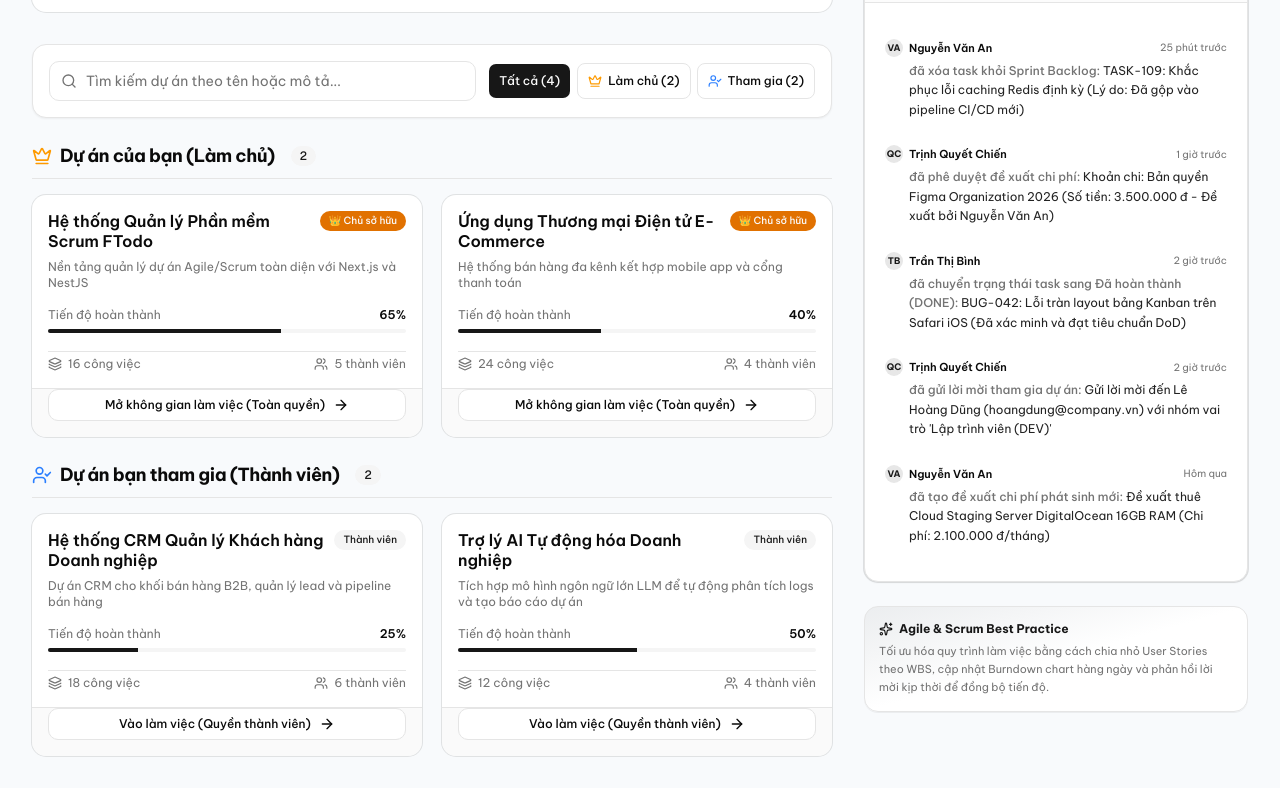
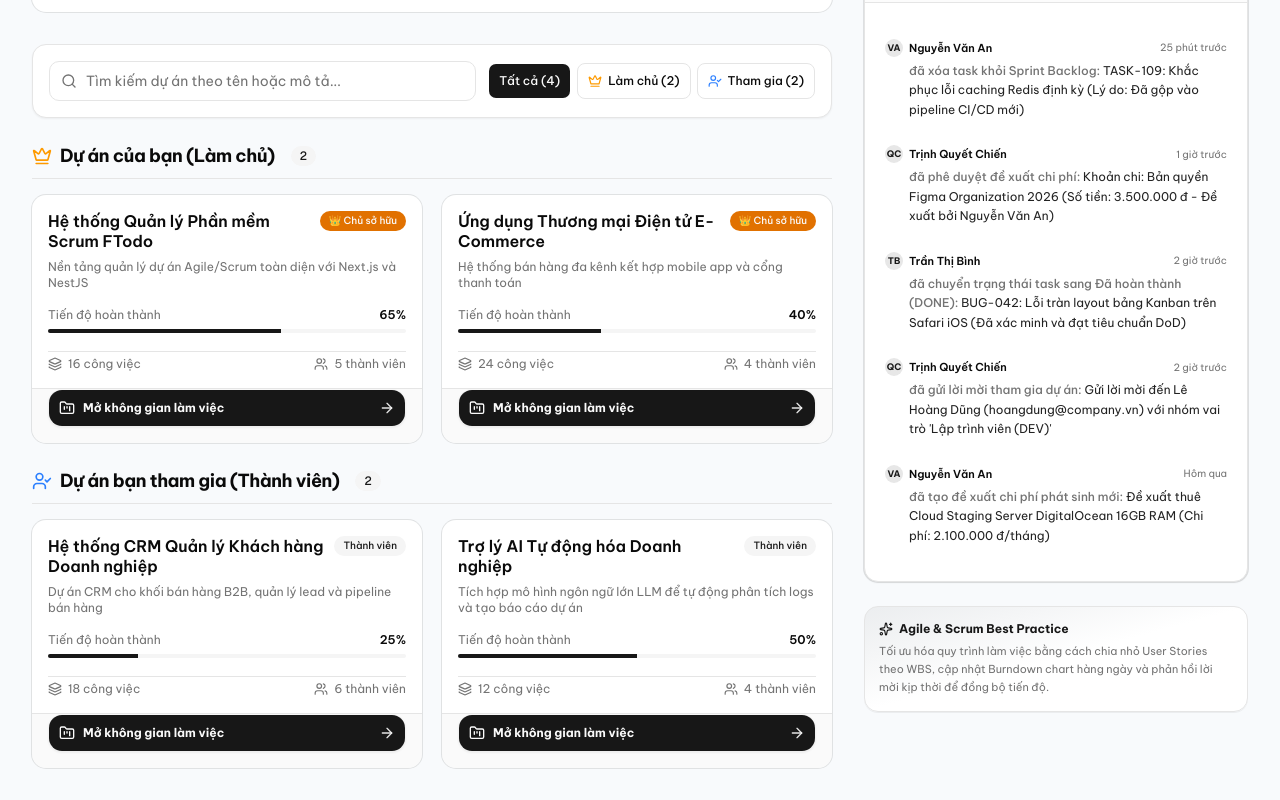
Before and after one commit to trinhquyetchien/FTodo, a Next.js app in the folder frontend/: page / in a window 1280 px wide. Shown: the part 676-1476 px from the top of the page. Built offline with nearby package versions, Linux system fonts and the light colour scheme.

Commit message:
style(dashboard): make open workspace button prominent with primary styling and hover animation

```diff
--- a/frontend/src/app/(dashboard)/page.tsx
+++ b/frontend/src/app/(dashboard)/page.tsx
@@ -427,8 +427,12 @@ export default function GlobalDashboard() {
                         </CardContent>
                         <CardFooter className="pt-0">
                           <Link href={`/projects/${project.id}`} className="w-full">
-                            <Button variant="outline" className="w-full gap-2 text-xs">
-                              Mở không gian làm việc (Toàn quyền) <ArrowRight className="h-3.5 w-3.5" />
+                            <Button
+                              className="w-full gap-2 text-xs font-semibold h-9.5 rounded-xl shadow-xs transition-all bg-primary hover:bg-primary/90 text-primary-foreground hover:shadow-md hover:shadow-primary/25 hover:scale-[1.01] active:scale-[0.99] group cursor-pointer flex items-center justify-center"
+                            >
+                              <FolderKanban className="h-4 w-4 shrink-0" />
+                              <span className="font-bold">Mở không gian làm việc</span>
+                              <ArrowRight className="h-3.5 w-3.5 ml-auto transition-transform group-hover:translate-x-1 text-primary-foreground/90" />
                             </Button>
                           </Link>
                         </CardFooter>
@@ -493,8 +497,12 @@ export default function GlobalDashboard() {
                         </CardContent>
                         <CardFooter className="pt-0">
                           <Link href={`/projects/${project.id}`} className="w-full">
-                            <Button variant="outline" className="w-full gap-2 text-xs">
-                              Vào làm việc (Quyền thành viên) <ArrowRight className="h-3.5 w-3.5" />
+                            <Button
+                              className="w-full gap-2 text-xs font-semibold h-9.5 rounded-xl shadow-xs transition-all bg-primary hover:bg-primary/90 text-primary-foreground hover:shadow-md hover:shadow-primary/25 hover:scale-[1.01] active:scale-[0.99] group cursor-pointer flex items-center justify-center"
+                            >
+                              <FolderKanban className="h-4 w-4 shrink-0" />
+                              <span className="font-bold">Mở không gian làm việc</span>
+                              <ArrowRight className="h-3.5 w-3.5 ml-auto transition-transform group-hover:translate-x-1 text-primary-foreground/90" />
                             </Button>
                           </Link>
                         </CardFooter>
```
